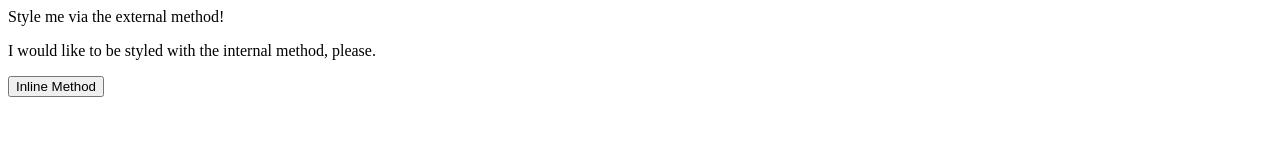
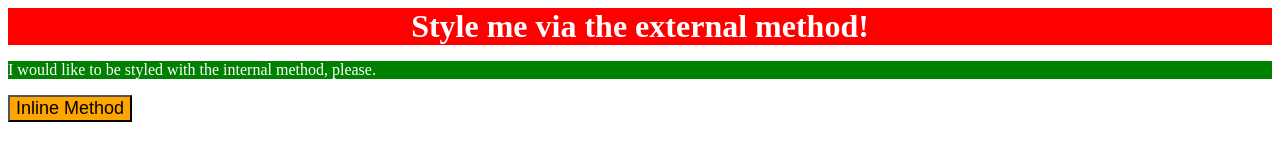
Before and after one commit to aryamankhuntia/The_Odin_Project_Practice, a plain HTML site: page practice/css_exercises/foundations/intro-to-css/01-css-methods/index.html in a window 1280 px wide. Drawn offline with Linux system fonts and the light colour scheme.

Commit message:
Complete Solution for Intro to css - 1

```diff
--- a/practice/css_exercises/foundations/intro-to-css/01-css-methods/index.html
+++ b/practice/css_exercises/foundations/intro-to-css/01-css-methods/index.html
@@ -5,10 +5,18 @@
     <meta http-equiv="X-UA-Compatible" content="IE=edge">
     <meta name="viewport" content="width=device-width, initial-scale=1.0">
     <title>Methods for Adding CSS</title>
+    <link rel="stylesheet" href="styles.css">
+    <style>
+      p {
+        background-color: green;
+        color: white;
+        font-size: 18 px;
+      }
+    </style>
   </head>
   <body>
     <div>Style me via the external method!</div>
     <p>I would like to be styled with the internal method, please.</p>
-    <button>Inline Method</button>
+    <button style="background-color: orange; font-size: 18px;">Inline Method</button>
   </body>
 </html>
--- /dev/null
+++ b/practice/css_exercises/foundations/intro-to-css/01-css-methods/styles.css
@@ -0,0 +1,7 @@
+div {
+    background-color: red;
+    color: white;
+    font-size: 32px;
+    text-align: center;
+    font-weight: bold;
+}
```
